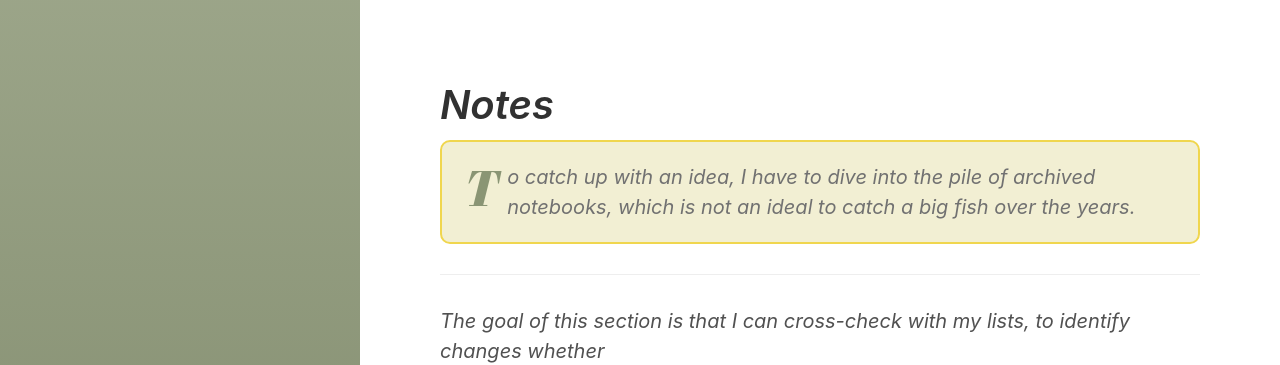
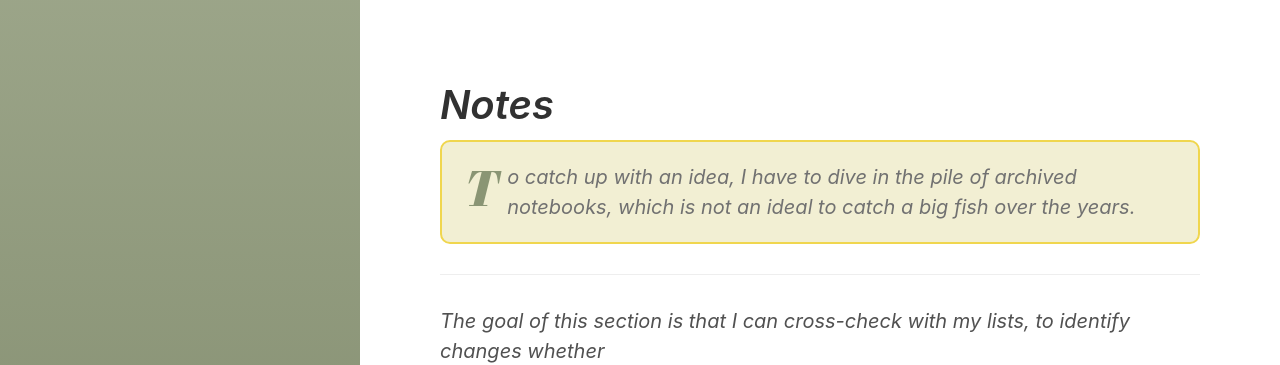
Before and after one commit to jyang123-bit/Website, a Jekyll site: the page built from category/Notes.md, in a window 1280 px wide. Shown: the top 365 px of the page. Built offline with Jekyll 4.4.1, drawn with Linux system fonts in a browser that asks for light colours.

Commit message:
Update Notes.md

```diff
--- a/category/Notes.md
+++ b/category/Notes.md
@@ -5,7 +5,7 @@ title: Notes
 
 ---
 <p class="message">
-  <span class="padded-dropcap">T</span>o catch up with an idea, I have to dive into the pile of archived notebooks, which is not an ideal to catch a big fish over the years.
+  <span class="padded-dropcap">T</span>o catch up with an idea, I have to dive in the pile of archived notebooks, which is not an ideal to catch a big fish over the years.
 </p>
 
 ---
```
